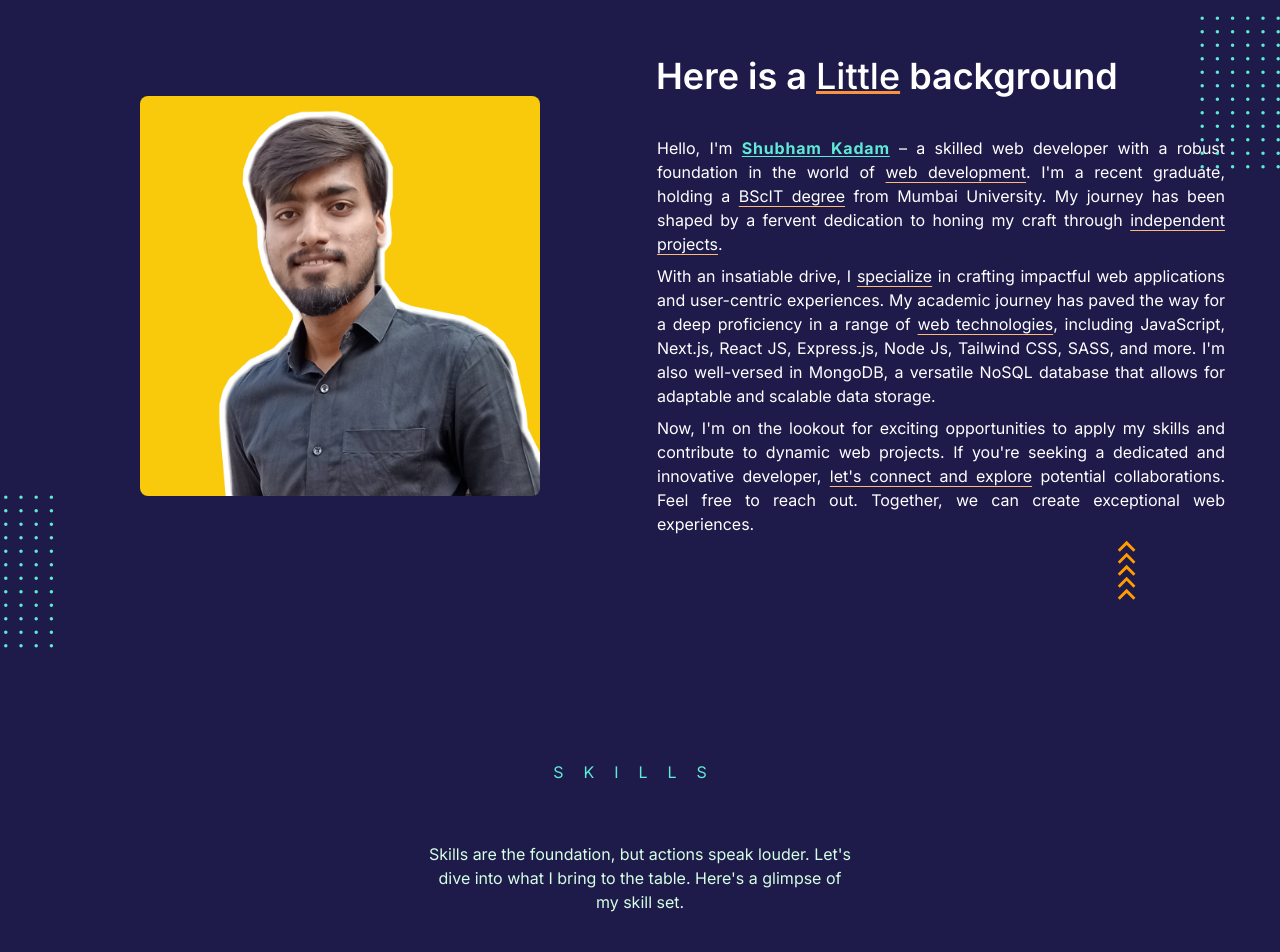
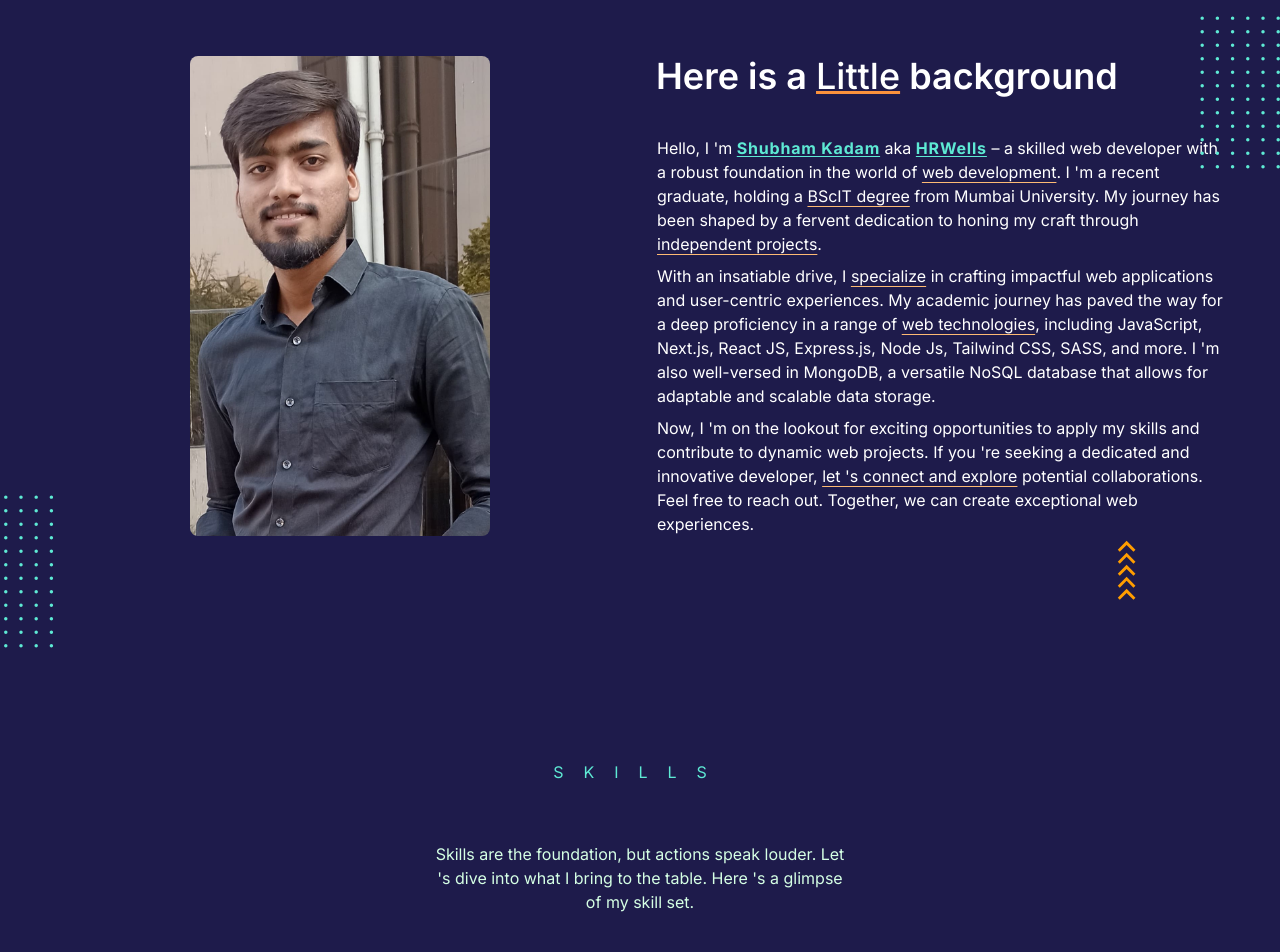
Before and after one commit to H-R-Wells2/portfolio, a Next.js app: page / in a window 1280 px wide. Shown: the part 960-1912 px from the top of the page. Built offline with nearby package versions, Linux system fonts and the light colour scheme.

Commit message:
changes for deployment

```diff
--- a/app/components/About.tsx
+++ b/app/components/About.tsx
@@ -30,18 +30,18 @@ const About = (props: Props) => {
           opacity: 1,
         }}
         //   viewport={{once:true}}
-        className="relative h-56 w-56 md:w-64 md:h-96 xl:h-[400px] xl:w-[400px] object-cover mx-auto md:pt-0 mt-28 md:mt-0 z-0"
+        className="relative h-64 w-56 md:w-64 md:h-96 xl:h-[480px] xl:w-[300px] object-cover mx-auto md:pt-0 mt-28 md:mt-0 z-0"
       >
         <Image
-          src="/profile.png"
+          src="/hrwells2.jpg"
           alt="profile image"
           fill
-          className="-mb-20 md:mb-0 flex-shrink-0 rounded-full object-cover md:rounded-lg"
+          className="-mb-20 md:mb-0 flex-shrink-0 rounded-2xl hover:-rotate-3 hover:scale-105 transition ease-in-out duration-300 object-cover md:rounded-lg"
         />
       </motion.div>
 
       <div className="px-0 space-y-10 md:px-4 md:w-1/2 md:mt-0 mt-10">
-        <h1 className="text-4xl font-semibold">
+        <h1 className="lg:text-4xl text-2xl font-semibold">
           Here is a{" "}
           <span className="underline underline-offset-2 decoration-orange-400 font-medium">
             Little
@@ -60,18 +60,20 @@ const About = (props: Props) => {
           transition={{
             duration: 1,
           }}
-          className="flex flex-col gap-2 sm:text-base text-sm text-justify"
+          className="flex flex-col gap-2 lg:text-base text-sm"
         >
           <p>
-            Hello, I'm{" "}
+            Hello, I &apos;m{" "}
             <span className="underline underline-offset-2 font-bold text-teal-300 tracking-wider">
               Shubham Kadam
+            </span>{" "}aka <span className="underline underline-offset-2 font-bold text-teal-300 tracking-wider">
+              HRWells
             </span>{" "}
             – a skilled web developer with a robust foundation in the world of{" "}
             <span className="underline underline-offset-4 decoration-orange-300">
               web development
             </span>
-            . I'm a recent graduate, holding a{" "}
+            . I &apos;m a recent graduate, holding a{" "}
             <span className="underline underline-offset-4 decoration-orange-300">
               BScIT degree
             </span>{" "}
@@ -98,15 +100,15 @@ const About = (props: Props) => {
               JavaScript, Next.js, React JS, Express.js, Node Js, Tailwind CSS,
               SASS, and more.
             </span>{" "}
-            I'm also well-versed in MongoDB, a versatile NoSQL database that
+            I &apos;m also well-versed in MongoDB, a versatile NoSQL database that
             allows for adaptable and scalable data storage.
           </p>
           <p>
-            Now, I'm on the lookout for exciting opportunities to apply my
-            skills and contribute to dynamic web projects. If you're seeking a
+            Now, I &apos;m on the lookout for exciting opportunities to apply my
+            skills and contribute to dynamic web projects. If you &apos;re seeking a
             dedicated and innovative developer,{" "}
             <span className="underline underline-offset-4 decoration-orange-300">
-              let's connect and explore
+              let &apos;s connect and explore
             </span>{" "}
             potential collaborations. Feel free to reach out. Together, we can
             create exceptional web experiences.
--- a/app/components/AboutBgSvg.tsx
+++ b/app/components/AboutBgSvg.tsx
@@ -1,8 +1,5 @@
 import Image from "next/image";
 
-// import dots from "/extra/dots.svg";
-// import dotsDark from "/extra/dots-dark.svg";
-// import arrow from "/extra/arrow.svg";
 
 const AboutBgSvg: React.FC = () => {
   return (
--- a/app/components/Contact.tsx
+++ b/app/components/Contact.tsx
@@ -36,13 +36,13 @@ const Contact = (props: Props) => {
       </h3>
 
       <div className="relative flex flex-col w-full justify-center items-center">
-        <h4 className="text-lg mb-2 text-quaternary">
-          Let's craft excellence, together!
+        <h4 className="text-lg mb-2 text-teal-50">
+          Let &apos;s craft excellence, together!
         </h4>
-        <p className="text-base max-w-lg text-center text-quaternary">
+        <p className="text-base max-w-lg text-center text-teal-50">
           As an enthusiastic developer, I excel in overcoming challenges through
-          coding. If you're seeking to build exceptional projects or eager to
-          explore new horizons, I invite you to reach out. Let's connect and
+          coding. If you &apos;re seeking to build exceptional projects or eager to
+          explore new horizons, I invite you to reach out. Let &apos;s connect and
           make your vision a reality.
         </p>
         <div className="flex justify-center flex-col items-center mt-20 w-fit">
--- a/app/components/Navbar.tsx
+++ b/app/components/Navbar.tsx
@@ -6,7 +6,6 @@ import Link from "next/link";
 import { FaTelegramPlane, FaGithub, FaLinkedin } from "react-icons/fa";
 
 const Navbar = () => {
-
   // const [activeSection, setActiveSection] = useState("hero");
 
   // const handleScroll = () => {
@@ -56,15 +55,33 @@ const Navbar = () => {
           </a>
           <div className="border-orange-500 border-x h-10 w-2 grow justify-center min-w-md ml-5 hidden md:flex" />
           <div className=" md:flex w-fit sm:ml-4 gap-3 hidden">
+            <motion.div
+              whileHover={{ scale: 1.2 }}
+              whileTap={{ scale: 0.9 }}
+              transition={{ type: "spring", stiffness: 400, damping: 17 }}
+            >
               <Link href="https://t.me/h_r_wells" className="self-center">
                 <FaLinkedin className="h-8 w-8 text-teal-300" />
               </Link>
+            </motion.div>
+            <motion.div
+              whileHover={{ scale: 1.2 }}
+              whileTap={{ scale: 0.9 }}
+              transition={{ type: "spring", stiffness: 400, damping: 17 }}
+            >
               <Link href="https://t.me/h_r_wells" className="self-center">
                 <FaGithub className="h-8 w-8 text-teal-300" />
               </Link>
+            </motion.div>
+            <motion.div
+              whileHover={{ scale: 1.2 }}
+              whileTap={{ scale: 0.9 }}
+              transition={{ type: "spring", stiffness: 400, damping: 17 }}
+            >
               <Link href="https://t.me/h_r_wells" className="self-center">
                 <FaTelegramPlane className="h-8 w-8 text-teal-300" />
               </Link>
+            </motion.div>
           </div>
         </motion.div>
 
--- a/app/components/Projects.tsx
+++ b/app/components/Projects.tsx
@@ -22,7 +22,7 @@ const Projects = (props: Props) => {
 
         <h4 className="text-md p-3 rounded-lg text-center max-w-md flex justify-center flex-col top-32 text-quaternary z-10">
           “Talk is cheap. Show me the code”? I got you.
-            Here are some of my projects you shouldn't miss
+            Here are some of my projects you shouldn &apos;t miss
         </h4>
         </div>
         <div className="flex flex-wrap gap-6 xl:justify-between justify-center mt-16 mx-8 mb-7">
--- a/app/components/Skills.tsx
+++ b/app/components/Skills.tsx
@@ -22,8 +22,8 @@ const Skills = (props: Props) => {
       <div className="flex flex-col sm:mt-8 mt-28">
         <div className="flex w-full justify-center">
           <h4 className="text-md p-3 rounded-lg text-center flex justify-center max-w-md flex-col top-32 text-quaternary z-10">
-            Skills are the foundation, but actions speak louder. Let's dive into
-            what I bring to the table. Here's a glimpse of my skill set.
+            Skills are the foundation, but actions speak louder. Let &apos;s dive into
+            what I bring to the table. Here &apos;s a glimpse of my skill set.
           </h4>
         </div>
         <div className="flex flex-wrap justify-evenly gap-5 mb-7 max-w-4xl mt-16">
--- a/app/components/cards/Skill.tsx
+++ b/app/components/cards/Skill.tsx
@@ -1,5 +1,6 @@
 import React from "react";
 import { motion } from "framer-motion";
+import Image from "next/image";
 
 type Props = {
   name: string;
@@ -23,10 +24,12 @@ const Skill = ({ name, imgUrl, proficiency }: Props) => {
       transition={{ type: "spring", stiffness: 400, damping: 17 }}
       className="group relative flex cursor-default bg-teal-100/20 rounded-2xl"
     >
-      <img
+      <Image
         className="rounded-2xl border border-teal-300 p-2 object-cover w-20 h-20 xl:w-28 xl:h-28 filter md:w-24 md:h-24 transition duration-300 ease-in-out"
         src={imgUrl}
         alt={name}
+        height={40}
+        width={40}
       />
       <div className="absolute opacity-0 group-hover:opacity-100 transition duration-300 ease-in-out group-hover:bg-teal-300/70 w-20 h-20 xl:w-28 xl:h-28 md:w-24 md:h-24  rounded-2xl z-0">
         <div className="flex items-center justify-center h-full">
--- a/next.config.js
+++ b/next.config.js
@@ -1,4 +1,16 @@
 /** @type {import('next').NextConfig} */
-const nextConfig = {}
+const nextConfig = {
+    typescript:{
+        ignoreBuildErrors:true
+    },
+    images: {
+        remotePatterns: [
+            {
+                protocol: "https",
+                hostname: "cdn.jsdelivr.net",
+            },
+        ],
+    },
+}
 
 module.exports = nextConfig
```
Also changed, not shown: public/hrwells2.jpg (added), 1 other file (tests, documents, lock files or other folders). Lines whose indentation alone changed are shown as unchanged.
